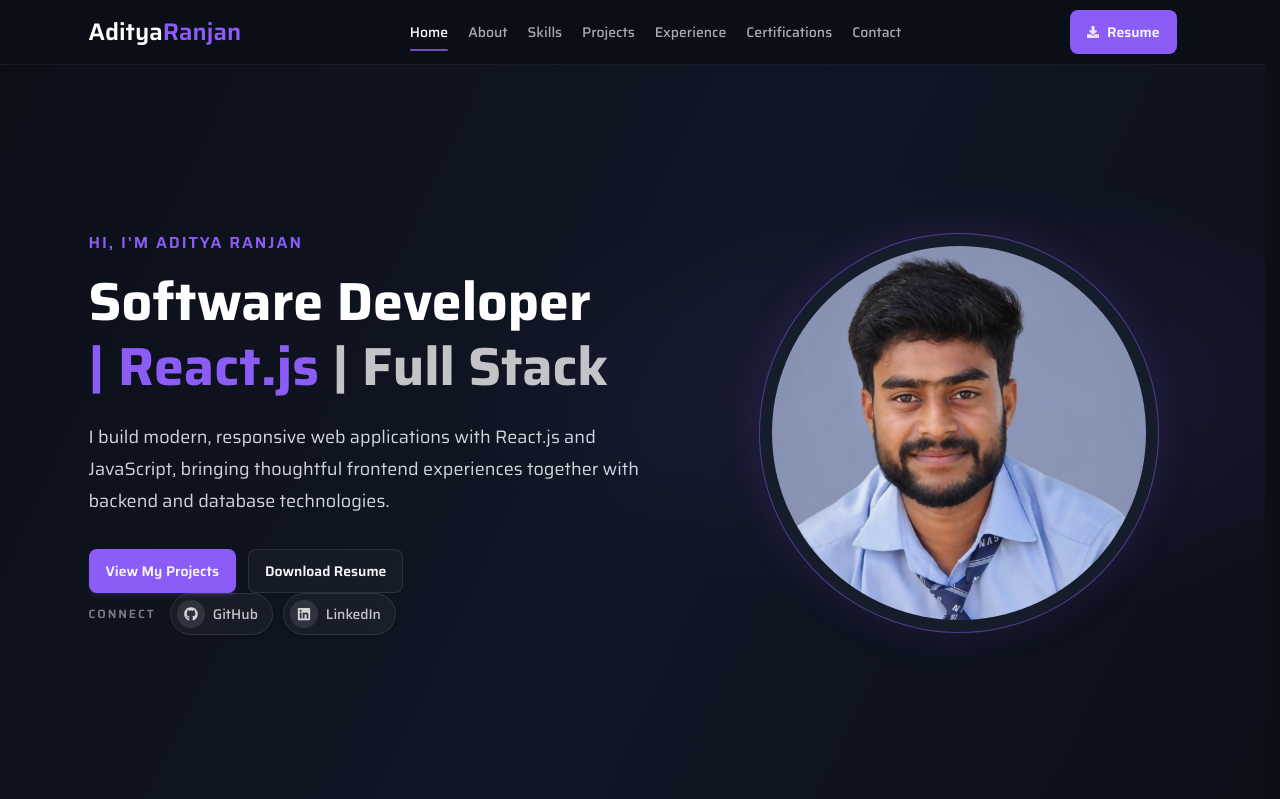
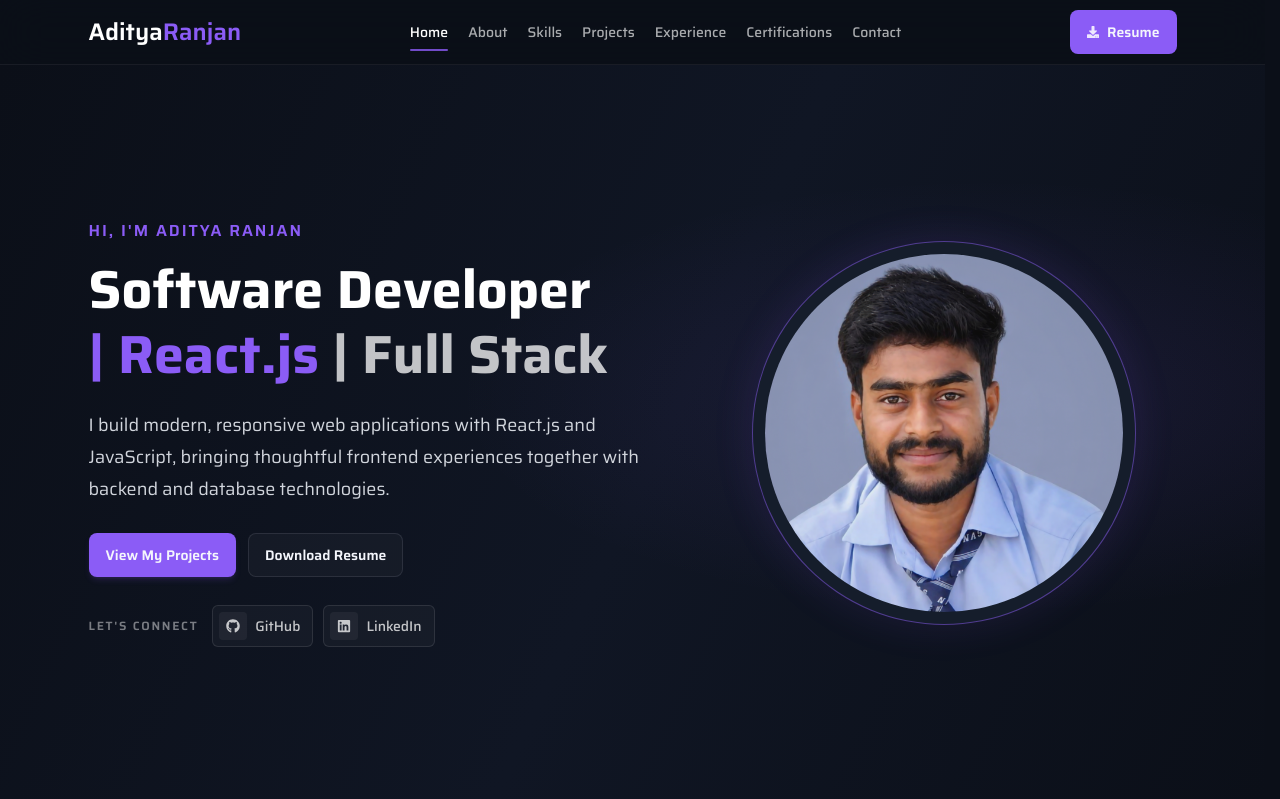
Before and after one commit to Aditya-Ranjan08/My-Portfolio, a React (Vite) app: page / in a window 1280 px wide. Shown: the top 799 px of the page. Built offline with nearby package versions, Linux system fonts and the light colour scheme.

Commit message:
Update portfolio

```diff
--- a/src/components/Hero.jsx
+++ b/src/components/Hero.jsx
@@ -17,10 +17,10 @@ const Hero = () => {
         hidden: { opacity: 0 },
         visible: { opacity: 1, transition: { staggerChildren: 0.12, delayChildren: 0.08 } },
       }}
-      className="hero-surface relative isolate flex min-h-[calc(100svh-4rem)] items-center overflow-hidden py-14 sm:py-16 lg:py-12"
+      className="hero-surface relative isolate flex min-h-[calc(100svh-4rem)] items-center overflow-hidden py-10 sm:py-14 lg:py-12"
     >
-      <div className="mx-auto grid w-full max-w-6xl grid-cols-1 items-center gap-12 px-5 sm:px-8 lg:grid-cols-[1.15fr_0.85fr] lg:grid-rows-[auto_auto] lg:gap-x-16 lg:gap-y-0">
-        <div className="order-1 max-w-3xl">
+      <div className="mx-auto grid w-full max-w-6xl grid-cols-1 items-center gap-8 px-5 sm:gap-10 sm:px-8 md:grid-cols-[1.1fr_0.9fr] md:gap-x-8 md:gap-y-0 lg:gap-x-14">
+        <div className="order-1 min-w-0 max-w-3xl">
           <Motion.p
             variants={entrance}
             className="mb-4 text-sm font-semibold uppercase tracking-[0.12em] text-purple sm:text-base"
@@ -30,7 +30,7 @@ const Hero = () => {
 
           <Motion.h1
             variants={entrance}
-            className="text-[clamp(1.5rem,7vw,2rem)] font-bold leading-[1.14] text-white sm:text-5xl lg:text-[3.35rem]"
+            className="text-[clamp(1.75rem,7vw,2rem)] font-bold leading-[1.14] text-white sm:text-5xl lg:text-[3.35rem]"
           >
             <span className="block">Software Developer</span>
             <span className="mt-1 block">
@@ -48,23 +48,55 @@ const Hero = () => {
 
           <Motion.div
             variants={entrance}
-            className="mt-8 flex flex-col gap-3 min-[380px]:flex-row min-[380px]:flex-wrap"
+            className="mt-7 flex flex-col gap-3 sm:flex-row sm:flex-wrap"
           >
             <a
               href="#projects"
-              className="button-control button-primary shadow-md shadow-purple/15 focus-visible:outline-2 focus-visible:outline-offset-2 focus-visible:outline-purple"
+              className="button-control button-primary w-full shadow-md shadow-purple/15 focus-visible:outline-2 focus-visible:outline-offset-2 focus-visible:outline-purple sm:w-auto"
             >
               View My Projects
             </a>
             <a
               href={assets.myResume}
               download="Aditya_Ranjan_Resume.pdf"
-              className="button-control button-secondary focus-visible:outline-2 focus-visible:outline-offset-2 focus-visible:outline-purple"
+              className="button-control button-secondary w-full focus-visible:outline-2 focus-visible:outline-offset-2 focus-visible:outline-purple sm:w-auto"
             >
               Download Resume
             </a>
           </Motion.div>
 
+          <Motion.div
+            variants={entrance}
+            className="mt-6 flex flex-wrap items-center gap-2 sm:mt-7 sm:gap-2.5"
+          >
+            <span className="mr-1 text-[0.65rem] font-semibold uppercase tracking-[0.14em] text-white/45 sm:text-xs">
+              Let&apos;s connect
+            </span>
+            <a
+              href="https://github.com/Aditya-Ranjan08"
+              target="_blank"
+              rel="noopener noreferrer"
+              aria-label="GitHub profile"
+              className="group inline-flex min-h-10 items-center gap-2 rounded-md border border-white/10 bg-white/[0.03] py-1.5 pl-1.5 pr-3 text-sm font-medium text-white/75 transition-colors duration-200 hover:border-purple/40 hover:bg-purple/10 hover:text-white focus-visible:outline-2 focus-visible:outline-offset-4 focus-visible:outline-purple"
+            >
+              <span className="flex h-7 w-7 items-center justify-center rounded bg-white/5 text-white/75 transition-colors group-hover:bg-purple/15 group-hover:text-purple">
+                <FaGithub aria-hidden="true" className="text-sm" />
+              </span>
+              GitHub
+            </a>
+            <a
+              href="https://www.linkedin.com/in/aditya-ranjan-b3a85836b/"
+              target="_blank"
+              rel="noopener noreferrer"
+              aria-label="LinkedIn profile"
+              className="group inline-flex min-h-10 items-center gap-2 rounded-md border border-white/10 bg-white/[0.03] py-1.5 pl-1.5 pr-3 text-sm font-medium text-white/75 transition-colors duration-200 hover:border-purple/40 hover:bg-purple/10 hover:text-white focus-visible:outline-2 focus-visible:outline-offset-4 focus-visible:outline-purple"
+            >
+              <span className="flex h-7 w-7 items-center justify-center rounded bg-white/5 text-white/75 transition-colors group-hover:bg-purple/15 group-hover:text-purple">
+                <FaLinkedin aria-hidden="true" className="text-sm" />
+              </span>
+              LinkedIn
+            </a>
+          </Motion.div>
         </div>
 
         <Motion.div
@@ -74,7 +106,7 @@ const Hero = () => {
           }}
           whileHover={{ scale: 1.015 }}
           transition={{ duration: 0.25, ease: "easeOut" }}
-          className="order-2 mx-auto w-full max-w-68 sm:max-w-80 lg:col-start-2 lg:row-span-2 lg:row-start-1 lg:max-w-100"
+          className="order-2 mx-auto w-full max-w-48 sm:max-w-64 md:max-w-64 lg:max-w-80 xl:max-w-96"
         >
           <div className="profile-frame aspect-square overflow-hidden rounded-full border border-purple/50 bg-dark-300 p-2 sm:p-3">
             <img
@@ -86,38 +118,6 @@ const Hero = () => {
           </div>
         </Motion.div>
 
-        <Motion.div
-          variants={entrance}
-          className="order-3 flex flex-wrap items-center gap-2.5 lg:col-start-1 lg:row-start-2"
-        >
-          <span className="mr-1 text-xs font-semibold uppercase tracking-[0.16em] text-white/45">
-            Connect
-          </span>
-          <a
-            href="https://github.com/Aditya-Ranjan08"
-            target="_blank"
-            rel="noopener noreferrer"
-            aria-label="GitHub profile"
-            className="group inline-flex min-h-10 items-center gap-2 rounded-full border border-white/10 bg-white/[0.04] py-1.5 pl-1.5 pr-3.5 text-sm font-medium text-white/75 shadow-sm transition-all duration-200 hover:-translate-y-0.5 hover:border-purple/40 hover:bg-purple/10 hover:text-white hover:shadow-[0_6px_20px_rgba(139,92,246,0.12)] focus-visible:outline-2 focus-visible:outline-offset-4 focus-visible:outline-purple"
-          >
-            <span className="flex h-7 w-7 items-center justify-center rounded-full bg-white/10 text-white/80 transition-colors group-hover:bg-purple/20 group-hover:text-purple">
-              <FaGithub aria-hidden="true" className="text-sm" />
-            </span>
-            GitHub
-          </a>
-          <a
-            href="https://www.linkedin.com/in/aditya-ranjan-b3a85836b/"
-            target="_blank"
-            rel="noopener noreferrer"
-            aria-label="LinkedIn profile"
-            className="group inline-flex min-h-10 items-center gap-2 rounded-full border border-white/10 bg-white/[0.04] py-1.5 pl-1.5 pr-3.5 text-sm font-medium text-white/75 shadow-sm transition-all duration-200 hover:-translate-y-0.5 hover:border-purple/40 hover:bg-purple/10 hover:text-white hover:shadow-[0_6px_20px_rgba(139,92,246,0.12)] focus-visible:outline-2 focus-visible:outline-offset-4 focus-visible:outline-purple"
-          >
-            <span className="flex h-7 w-7 items-center justify-center rounded-full bg-white/10 text-white/80 transition-colors group-hover:bg-purple/20 group-hover:text-purple">
-              <FaLinkedin aria-hidden="true" className="text-sm" />
-            </span>
-            LinkedIn
-          </a>
-        </Motion.div>
       </div>
     </Motion.section>
   );
```
